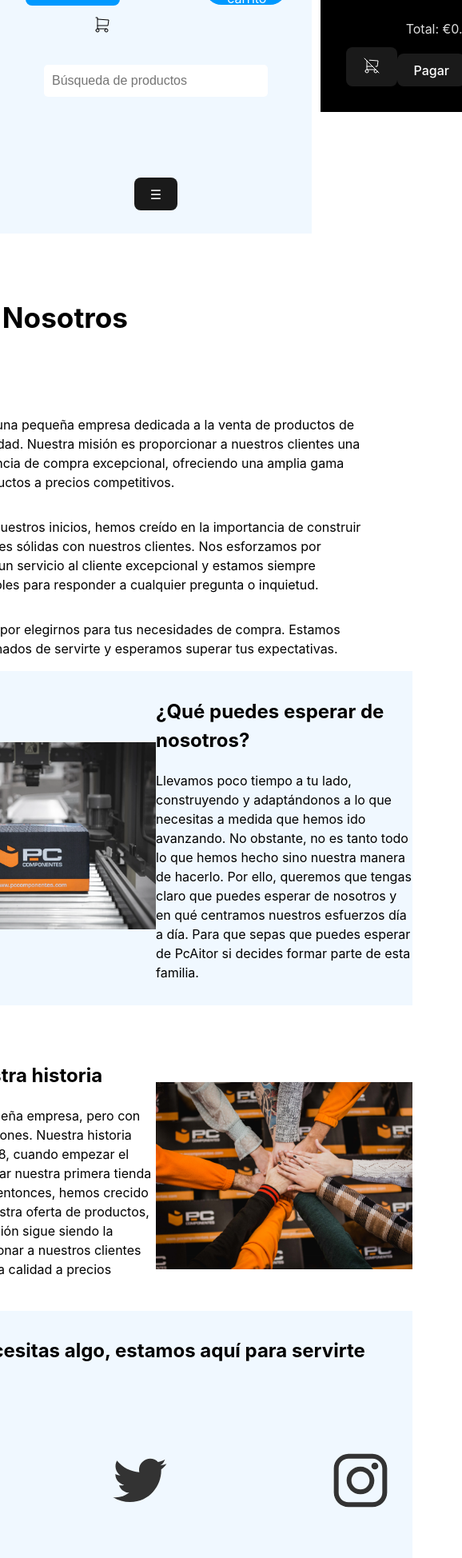
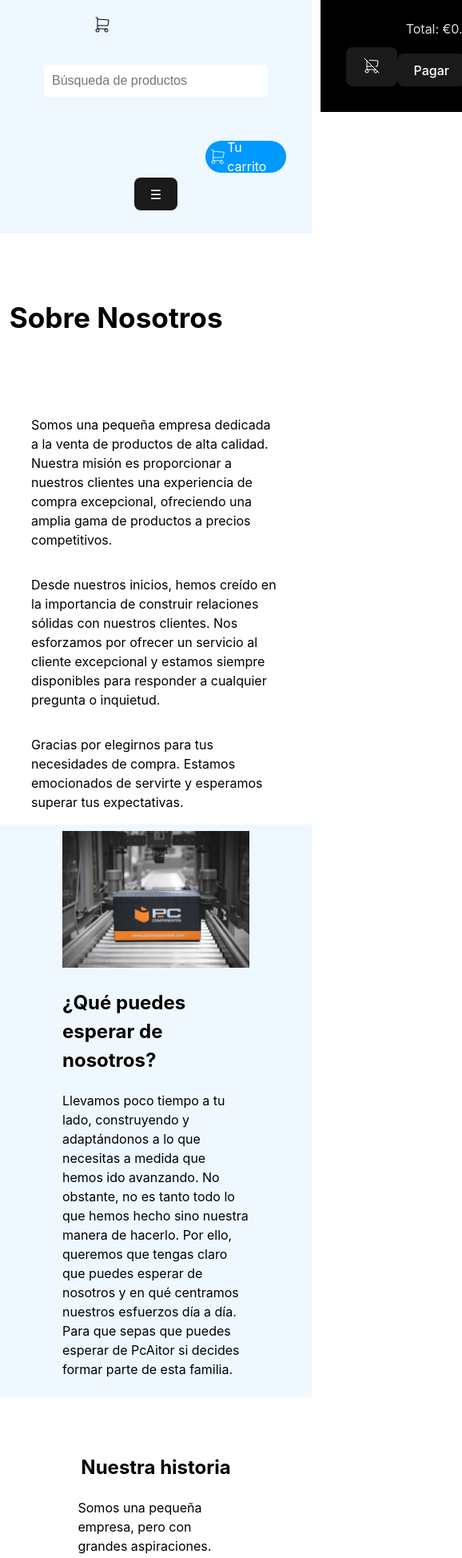
Before and after one commit to Joaiser/Ecomerce-basico, a React (Vite) app: page /nosotros in a window 390 px wide. Shown: the part 40-1988 px from the top of the page at 80% size, 578 px wide, since content can reach past the window. Built offline with nearby package versions, Linux system fonts and the light colour scheme.

Commit message:
todos los estilos hechos

```diff
--- a/src/components/Header.jsx
+++ b/src/components/Header.jsx
@@ -38,10 +38,11 @@ export function Header({ changeFilters }) {
     }
 
     const isProductsPage = location.pathname === '/todosproductos';
+    const isForoPage = location.pathname === '/foro';
 
     return (
         <>
-        <header onClick={closeMenu} className={isProductsPage ? 'header-products' : ''}>
+        <header onClick={closeMenu} className={`${isProductsPage ? 'header-products' : ''} ${isForoPage ? 'header-foro' : ''}`}>
             <div className='max-width'>
                 <div>
                     <h1><Link to="/" onClick={closeMenu}>PC Aitor <CartIcon /></Link></h1>
--- a/src/components/blog.css
+++ b/src/components/blog.css
@@ -41,6 +41,7 @@
     cursor: pointer;
 }
 
+
 @media screen and (max-width: 538px){
     #container {
         grid-template-columns: repeat(
--- a/src/components/header.css
+++ b/src/components/header.css
@@ -124,6 +124,10 @@ header div input{
 }
 
 @media screen and (max-width: 878px) {
+
+    header{
+        position: relative;
+    }
 
     .max-width{
         display: flex;
@@ -264,7 +268,7 @@ header div input{
 }
 
 @media screen and (max-width: 473px){
-    .cart-button {
+    .header-products .cart-button {
         align-items: center;
         background: #09f;
         border-radius: 9999px;
@@ -279,7 +283,7 @@ header div input{
         top: 13px;
     }
 
-    .account {
+    .header-products .account {
         position: absolute;
         top: 6px;
         left: 32px;
@@ -289,7 +293,7 @@ header div input{
 }
 
 @media screen and (max-width: 473px){
-    .cart-button{
+    .header-products .cart-button{
         position: absolute;
         top: 6px;
         right: 32px;
@@ -297,9 +301,41 @@ header div input{
 }
 
 @media screen and (max-width: 341px) {
-    .menu-icon {
+    .header-products .menu-icon {
         display: block;
         position: relative;
         right: 0%;
     }
 }
+
+/*HEADER EN FORO */
+
+/* Estilos específicos para el header en la página de foro */
+@media screen and (max-width: 481px) {
+    .header-foro .cart-button {
+        position: absolute;
+        top: 216px;
+        right: 32px;
+    }
+}
+
+@media screen and (max-width: 412px) {
+    .header-foro .account {
+        display: none;
+    }
+}
+
+@media screen and (max-width: 346px) {
+    .header-foro .menu-icon {
+        position: relative;
+        top: -77px;
+        display: block;
+        right: 0%;
+    }
+
+    .header-foro .account-2 {
+        top: 211px;
+        position: absolute;
+        left: 5%;
+    }
+}
--- a/src/components/init.jsx
+++ b/src/components/init.jsx
@@ -6,7 +6,6 @@ export function Init() {
     return (
         <>
         <section id='presentation'>
-        <h1>¡Bienvenido a la tienda!</h1>
         <h2><Link to={"/concurso"}>Participa en nuestro concurso para ganar un PC Gaming</Link></h2>
 
         <div id='section-init-center'>
--- a/src/components/pages/aboutUs.css
+++ b/src/components/pages/aboutUs.css
@@ -208,3 +208,72 @@
     border-left: 2px solid grey;
     border-right: 2px solid grey;
 }
+
+@media screen and (max-width: 885px) {
+    #wait-about-us-content {
+        display: flex;
+        flex-direction: column;
+        justify-content: center;
+        align-items: center;
+        max-width: 93.75rem;
+    }
+
+    #our-history {
+        display: flex;
+        flex-direction: column;
+        justify-content: center;
+        align-items: center;
+        max-width: 93.75rem;
+        margin-top: 50px;
+    }
+
+    #red-article-center div ul {
+        display: grid;
+        grid-template-columns: repeat(auto-fill, minmax(168px, 1fr));
+        justify-content: center;
+        align-items: center;
+        list-style: none;
+        gap: 20px;
+    }
+
+    #red-article-center div ul li {
+        display: block;
+        align-content: center;
+        justify-content: center;
+    }
+
+    #contact-center {
+        display: flex;
+        flex-direction: column;
+        justify-content: center;
+        align-items: center;
+        gap: 150px;
+        margin-top: 50px;
+    }
+
+    #contact-characteristics {
+        display: flex;
+        flex-direction: column;
+        justify-content: center;
+        align-items: center;
+        gap: 50px;
+        padding-block: 9%;
+        max-width: 93.75rem;
+    }
+
+    #contact-center div{
+        display: flex;
+        flex-direction: column;
+        justify-content: center;
+        align-items: center;
+    }
+}
+
+
+@media screen and (max-width: 356px){
+    #redes{
+        display: flex;
+        align-items: center;
+        flex-direction: column;
+    }
+    }
--- a/src/components/pages/forum.css
+++ b/src/components/pages/forum.css
@@ -97,40 +97,33 @@ button:hover {
     align-content: flex-start;
 }
 
-@media (max-width: 337px) {
-    #foro {
-        padding: 10px;
-        width: 100%;
-    }
+#foro-content-presentation{
+    width: 100%;
+    display: flex;
+    flex-direction: column;
+    align-items: center;
+    justify-content: center;
+}
 
-    #foro-content {
-        width: 100%;
-    }
+#post-title{
+    width: 75%;
+}
 
-    #foro-content-presentation {
-        width: 100%;
-    }
+#post-content{
+    width: 75%;
+}
 
-    .post-container {
-        grid-template-columns: 1fr;
-    }
 
-    .post {
-        flex: 0 0 100%;
-        margin: 5px 0;
-    }
-
-    input, textarea {
-        width: 100%;
-    }
-
-    button {
-        width: 100%;
-    }
-}
 
 @media (min-width: 2300px){
     .post-container {
         max-width: 1500px;
     }
 }
+
+@media (max-width: 675px){
+    .post-container {
+        grid-template-columns: 1fr;
+    }
+
+}
```
Also changed, not shown: src/components/Todo.txt.
